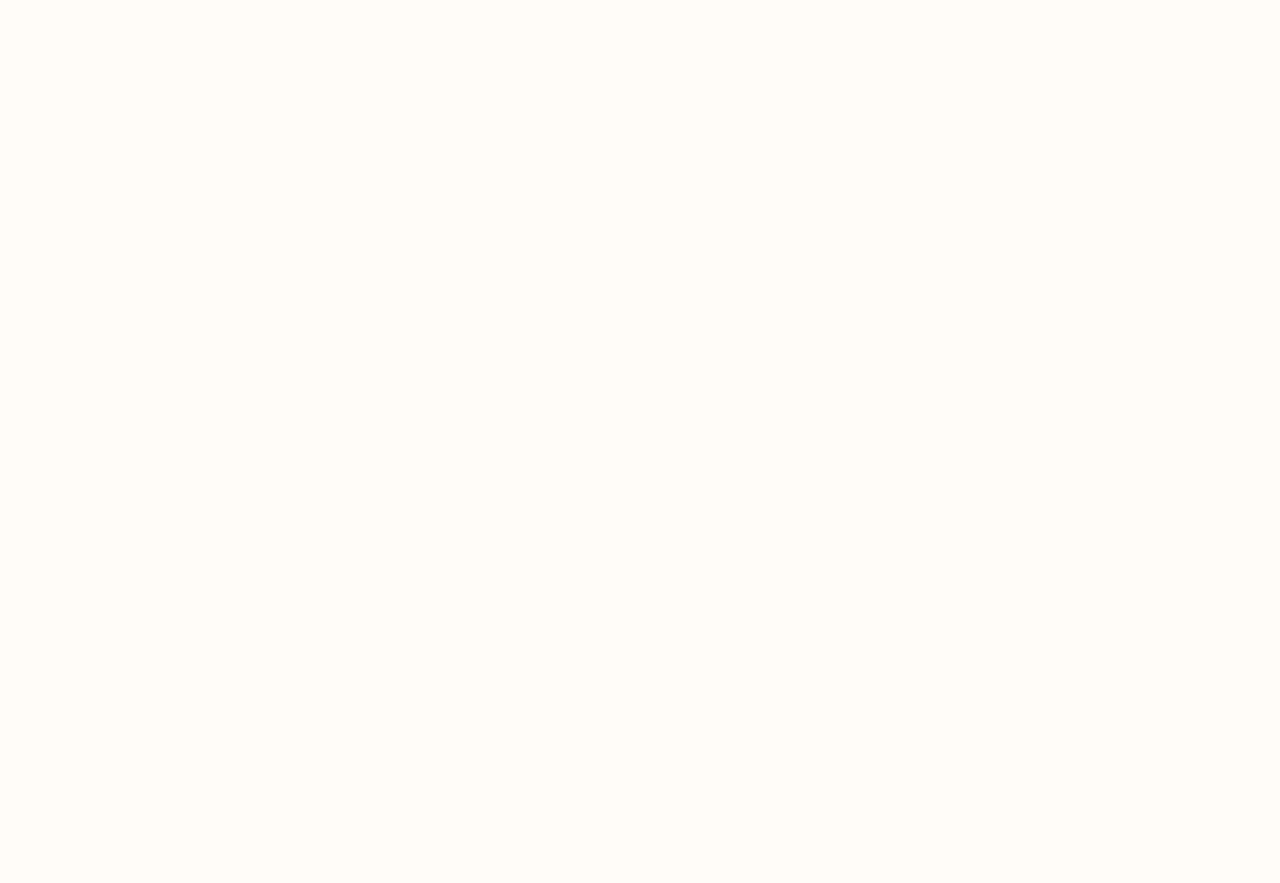
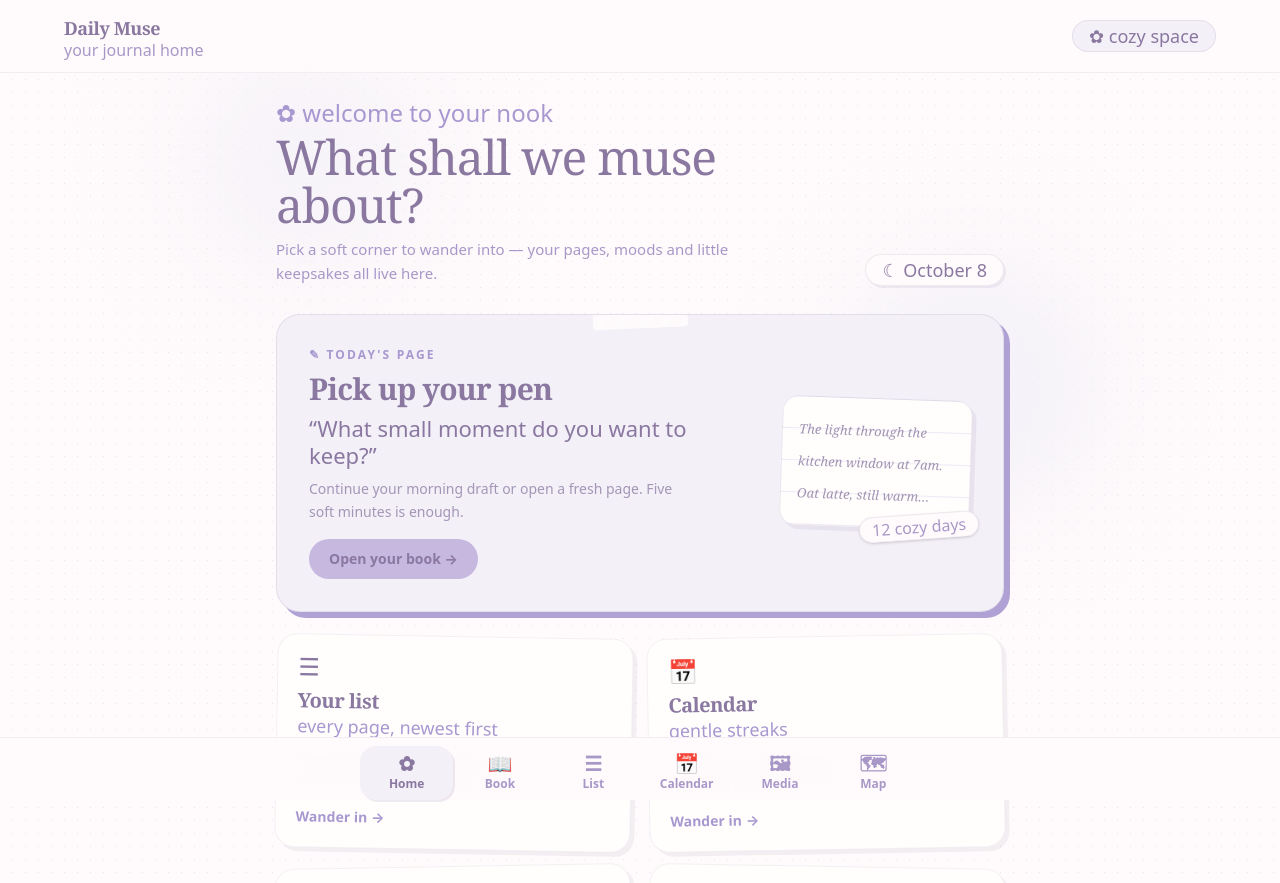
Before and after one commit to Fouziadola/daily_muse, a Next.js app: page /home in a window 1280 px wide. Before the commit this address had no page. Shown: the top 883 px of the page. Before the commit the page ends 800 px from the top, so only its background shows below. Built offline with nearby package versions, Linux system fonts and the light colour scheme.

Commit message:
Update Daily Muse UI and pages

```diff
--- a/app/globals.css
+++ b/app/globals.css
@@ -1,8 +1,8 @@
 @import "tailwindcss";
 
 :root {
-  --background: #fffcf8;
-  --foreground: #645055;
+  --background: #fffbfc;
+  --foreground: #8a78a0;
 }
 
 @theme inline {
@@ -14,7 +14,7 @@
 }
 
 @theme {
-  --color-cream: #fffcf8;
+  --color-cream: #fffbfc;
   --color-parchment: #fdf0f2;
   --color-linen: #f9d5d9;
   --color-sand: #f3c6cc;
@@ -26,11 +26,15 @@
   --color-sage: #e5b3b9;
   --color-sage-soft: #fbeff0;
   --color-sage-deep: #a67e84;
-  --color-espresso: #645055;
-  --color-cocoa: #8a787d;
+  --color-espresso: #8a78a0;
+  --color-cocoa: #a898c8;
   --color-latte: #bfa9ad;
   --color-gold: #d8a0a6;
   --color-blush: #feeef1;
+  --color-lavender-soft: #f3f0f8;
+  --color-lavender: #e6e3f2;
+  --color-lavender-deep: #c7b8e0;
+  --color-lavender-deeper: #a898d0;
 
   --font-display: ui-serif, Georgia, Cambria, "Times New Roman", Times, serif;
   --font-body: system-ui, -apple-system, BlinkMacSystemFont, "Segoe UI", Roboto, Helvetica, Arial, "Apple Color Emoji", "Segoe UI Emoji", sans-serif;
@@ -74,10 +78,10 @@ body {
 
 /* paper grain */
 .paper-grain {
-  background-color: #fffcf8;
+  background-color: #fffbfc;
   background-image:
     radial-gradient(#f3d3d8 0.7px, transparent 0.7px),
-    radial-gradient(#f3d3d8 0.5px, transparent 0.5px);
+    radial-gradient(#e6e3f2 0.5px, transparent 0.5px);
   background-size:
     26px 26px,
     13px 13px;
@@ -90,13 +94,13 @@ body {
   background-image: repeating-linear-gradient(
     transparent,
     transparent 31px,
-    rgba(215, 140, 150, 0.2) 31px,
-    rgba(215, 140, 150, 0.2) 32px
+    rgba(168, 152, 208, 0.2) 31px,
+    rgba(168, 152, 208, 0.2) 32px
   );
 }
 
 .dotted-bg {
-  background-image: radial-gradient(rgba(100, 80, 85, 0.12) 1.2px, transparent 1.2px);
+  background-image: radial-gradient(rgba(138, 120, 160, 0.12) 1.2px, transparent 1.2px);
   background-size: 18px 18px;
 }
 
@@ -116,6 +120,6 @@ body {
 }
 
 ::selection {
-  background: #f9d5d9;
-  color: #645055;
+  background: #c7b8e0;
+  color: #fffbfc;
 }
--- a/app/home/calendar/page.tsx
+++ b/app/home/calendar/page.tsx
@@ -7,7 +7,7 @@ const written = new Set([1, 4, 7, 12, 18, 21, 29]);
 export default function CalendarPage() {
   return (
     <section>
-      <p className="font-hand text-2xl text-rose-deep">📅 gentle streaks</p>
+      <p className="font-hand text-2xl text-lavender-deeper">📅 gentle streaks</p>
       <h1 className="mt-1 font-serif text-4xl font-medium tracking-tight">
         Calendar
       </h1>
@@ -15,7 +15,7 @@ export default function CalendarPage() {
         Pink dots = days you wrote. No pressure, just a soft trail.
       </p>
 
-      <div className="mt-6 rounded-[22px] border border-espresso/15 bg-[#fffefd] p-6 shadow-[8px_8px_0_rgba(100,80,85,0.12)]">
+      <div className="mt-6 rounded-[22px] border border-espresso/15 bg-[#fffefd] p-6 shadow-[8px_8px_0_rgba(138,120,160,0.12)]">
         <div className="flex items-center justify-between">
           <h2 className="font-serif text-xl font-semibold">October 2026</h2>
           <div className="flex gap-2">
@@ -57,9 +57,9 @@ export default function CalendarPage() {
                 aria-label={`Oct ${d}${has ? ", entry written" : ""}`}
                 className={`flex aspect-square flex-col items-center justify-center rounded-2xl border text-sm font-bold transition ${
                   isToday
-                    ? "border-espresso/20 bg-clay text-espresso"
+                    ? "border-espresso/20 bg-lavender-deep text-espresso"
                     : has
-                      ? "border-espresso/10 bg-rose-soft text-espresso"
+                      ? "border-espresso/10 bg-lavender-soft text-espresso"
                       : "border-transparent text-cocoa hover:bg-parchment"
                 }`}
               >
--- a/app/home/components/home-nav.tsx
+++ b/app/home/components/home-nav.tsx
@@ -4,6 +4,7 @@ import Link from "next/link";
 import { usePathname } from "next/navigation";
 
 const tabs = [
+  { href: "/home", label: "Home", icon: "✿" },
   { href: "/home/book", label: "Book", icon: "📖" },
   { href: "/home/list", label: "List", icon: "☰" },
   { href: "/home/calendar", label: "Calendar", icon: "📅" },
@@ -20,11 +21,9 @@ export default function HomeNav() {
       className="fixed inset-x-0 bottom-0 z-40 border-t border-espresso/10 bg-cream/90 backdrop-blur-md"
     >
       {/* safe-area padding for mobile */}
-      <div className="mx-auto grid max-w-xl grid-cols-5 px-2 pb-[env(safe-area-inset-bottom)] pt-2">
+      <div className="mx-auto grid max-w-xl grid-cols-6 px-2 pb-[env(safe-area-inset-bottom)] pt-2">
         {tabs.map((t) => {
-          const active =
-            pathname === t.href ||
-            (t.href === "/home/book" && pathname === "/home");
+          const active = pathname === t.href;
           return (
             <Link
               key={t.href}
@@ -32,7 +31,7 @@ export default function HomeNav() {
               aria-current={active ? "page" : undefined}
               className={`flex flex-col items-center gap-0.5 rounded-2xl px-2 py-2 text-xs font-bold transition ${
                 active
-                  ? "bg-rose-soft text-espresso shadow-[2px_2px_0_rgba(100,80,85,0.15)]"
+                  ? "bg-lavender-soft text-espresso shadow-[2px_2px_0_rgba(138,120,160,0.15)]"
                   : "text-cocoa hover:bg-parchment hover:text-espresso"
               }`}
             >
--- a/app/home/layout.tsx
+++ b/app/home/layout.tsx
@@ -10,7 +10,7 @@ export default function HomeLayout({
       {/* top bar — full-bleed so brand + cozy sit in page corners */}
       <header className="sticky top-0 z-40 border-b border-espresso/10 bg-cream/85 backdrop-blur-md">
         <div className="flex w-full items-center justify-between px-5 py-3.5 sm:px-10 lg:px-16">
-          <a href="/home/book" className="leading-tight">
+          <a href="/home" className="leading-tight">
             <span className="block font-serif text-lg font-semibold tracking-tight">
               Daily Muse
             </span>
@@ -18,7 +18,7 @@ export default function HomeLayout({
               your journal home
             </span>
           </a>
-          <span className="rounded-full border border-espresso/15 bg-rose-soft px-4 py-1.5 font-hand text-lg leading-none text-espresso">
+          <span className="rounded-full border border-espresso/15 bg-lavender-soft px-4 py-1.5 font-hand text-lg leading-none text-espresso">
             ✿ cozy space
           </span>
         </div>
--- a/app/home/list/page.tsx
+++ b/app/home/list/page.tsx
@@ -7,7 +7,7 @@ const entries = [
 export default function ListPage() {
   return (
     <section>
-      <p className="font-hand text-2xl text-rose-deep">☰ all entries</p>
+      <p className="font-hand text-2xl text-lavender-deeper">☰ all entries</p>
       <h1 className="mt-1 font-serif text-4xl font-medium tracking-tight">
         Your list
       </h1>
@@ -28,13 +28,13 @@ export default function ListPage() {
         {entries.map((e) => (
           <li
             key={e.date + e.title}
-            className="rounded-2xl border border-espresso/10 bg-[#fffefd] p-5 shadow-[4px_4px_0_rgba(100,80,85,0.1)] transition hover:-translate-y-0.5"
+            className="rounded-2xl border border-espresso/10 bg-[#fffefd] p-5 shadow-[4px_4px_0_rgba(138,120,160,0.1)] transition hover:-translate-y-0.5"
           >
             <div className="flex items-center justify-between gap-2">
               <p className="text-xs font-bold uppercase tracking-[0.18em] text-latte">
                 {e.date}
               </p>
-              <span className="rounded-full bg-rose-soft px-3 py-1 text-xs font-bold text-rose-deep">
+              <span className="rounded-full bg-lavender-soft px-3 py-1 text-xs font-bold text-lavender-deeper">
                 ● {e.mood}
               </span>
             </div>
--- a/app/home/media/page.tsx
+++ b/app/home/media/page.tsx
@@ -10,7 +10,7 @@ const items = [
 export default function MediaPage() {
   return (
     <section>
-      <p className="font-hand text-2xl text-rose-deep">🖼 little museum</p>
+      <p className="font-hand text-2xl text-lavender-deeper">🖼 little museum</p>
       <h1 className="mt-1 font-serif text-4xl font-medium tracking-tight">
         Media
       </h1>
@@ -22,7 +22,7 @@ export default function MediaPage() {
         {items.map((m, i) => (
           <figure
             key={m.label}
-            className={`rounded-2xl border border-espresso/10 bg-[#fffefd] p-5 text-center shadow-[4px_4px_0_rgba(100,80,85,0.1)] ${
+            className={`rounded-2xl border border-espresso/10 bg-[#fffefd] p-5 text-center shadow-[4px_4px_0_rgba(138,120,160,0.1)] ${
               i % 3 === 1 ? "rotate-1" : i % 3 === 2 ? "-rotate-1" : ""
             }`}
           >
--- a/app/home/page.tsx
+++ b/app/home/page.tsx
@@ -1,5 +1,173 @@
-import { redirect } from "next/navigation";
+import Link from "next/link";
+import { connection } from "next/server";
 
-export default function HomeIndex() {
-  redirect("/home/book");
+const features = [
+  {
+    href: "/home/list",
+    icon: "☰",
+    title: "Your list",
+    hand: "every page, newest first",
+    description:
+      "Search your soft archive by words, moods, or the little moments you kept.",
+    rotate: "rotate-1",
+  },
+  {
+    href: "/home/calendar",
+    icon: "📅",
+    title: "Calendar",
+    hand: "gentle streaks",
+    description:
+      "Pink dots mark the days you wrote. No pressure, just a soft trail.",
+    rotate: "-rotate-1",
+  },
+  {
+    href: "/home/media",
+    icon: "🖼",
+    title: "Little museum",
+    hand: "photos, scraps & stickers",
+    description:
+      "Pressed flowers, ticket stubs, café corners and other small treasures.",
+    rotate: "-rotate-1",
+  },
+  {
+    href: "/home/map",
+    icon: "🗺",
+    title: "Map",
+    hand: "where you felt it",
+    description:
+      "Your entries pinned to the places that held them, all in one view.",
+    rotate: "rotate-1",
+  },
+  {
+    href: "/home/write?mode=new",
+    icon: "✎",
+    title: "Fresh page",
+    hand: "start writing now",
+    description:
+      "Skip the choosing and open a blank page. Just you, the prompt, and a pen.",
+    rotate: "rotate-1",
+  },
+];
+
+function Tape({ className = "" }: { className?: string }) {
+  return (
+    <div
+      aria-hidden
+      className={`washi pointer-events-none absolute h-7 w-24 opacity-90 shadow-sm ${className}`}
+      style={{
+        clipPath:
+          "polygon(2% 0, 98% 4%, 100% 90%, 97% 100%, 3% 96%, 0 88%)",
+      }}
+    />
+  );
 }
+
+export default async function HomeIndex() {
+  await connection();
+  const dateLabel = new Date().toLocaleDateString("en-US", {
+    month: "long",
+    day: "numeric",
+  });
+
+  return (
+    <div className="relative">
+      <div
+        aria-hidden
+        className="pointer-events-none absolute -left-24 -top-16 h-64 w-64 rounded-full bg-lavender-soft/70 blur-3xl"
+      />
+      <div
+        aria-hidden
+        className="pointer-events-none absolute -right-24 top-40 h-64 w-64 rounded-full bg-lavender-soft blur-3xl"
+      />
+
+      <section className="relative">
+        <div className="flex flex-wrap items-end justify-between gap-3">
+          <div>
+            <p className="font-hand text-2xl text-lavender-deeper">
+              ✿ welcome to your nook
+            </p>
+            <h1 className="mt-1 max-w-xl font-serif text-4xl font-medium tracking-tight sm:text-5xl">
+              What shall we muse about?
+            </h1>
+            <p className="mt-2 max-w-lg text-[15px] leading-relaxed text-cocoa">
+              Pick a soft corner to wander into — your pages, moods and little
+              keepsakes all live here.
+            </p>
+          </div>
+          <span className="rounded-full border border-espresso/15 bg-cream px-4 py-1.5 font-hand text-lg leading-none text-espresso shadow-[2px_2px_0_rgba(138,120,160,0.12)]">
+            ☾ {dateLabel}
+          </span>
+        </div>
+
+        {/* featured — today's page */}
+        <Link
+          href="/home/book"
+          className="group relative mt-7 block overflow-hidden rounded-[24px] border border-espresso/15 bg-lavender-soft p-6 shadow-[6px_6px_0_rgba(168,152,208,0.9)] transition hover:-translate-y-0.5 sm:p-8"
+        >
+          <Tape className="left-1/2 top-[-14px] -translate-x-1/2 rotate-[-3deg] bg-cream" />
+          <div className="relative flex flex-col gap-6 sm:flex-row sm:items-center sm:justify-between">
+            <div className="max-w-sm">
+              <p className="text-xs font-bold uppercase tracking-[0.18em] text-lavender-deeper">
+                ✎ today&apos;s page
+              </p>
+              <h2 className="mt-2 font-serif text-2xl font-semibold tracking-tight sm:text-3xl">
+                Pick up your pen
+              </h2>
+              <p className="mt-2 font-hand text-[22px] leading-tight text-espresso">
+                “What small moment do you want to keep?”
+              </p>
+              <p className="mt-2 text-sm leading-relaxed text-espresso/75">
+                Continue your morning draft or open a fresh page. Five soft
+                minutes is enough.
+              </p>
+              <span className="mt-4 inline-flex items-center gap-1.5 rounded-full bg-lavender-deep px-5 py-2.5 text-sm font-bold text-espresso transition group-hover:bg-lavender-deeper">
+                Open your book →
+              </span>
+            </div>
+
+            <div className="relative w-full max-w-[190px] shrink-0 self-center">
+              <div className="paper-lines rotate-2 rounded-2xl border border-espresso/15 bg-[#fffefd] p-4 font-serif text-[13px] italic leading-[32px] text-espresso/80 shadow-[4px_4px_0_rgba(138,120,160,0.12)]">
+                The light through the kitchen window at 7am. Oat latte, still
+                warm…
+              </div>
+              <span className="absolute -bottom-3 -right-2 rotate-[-4deg] rounded-full border border-espresso/15 bg-cream px-3 py-1 font-hand text-base leading-none text-cocoa shadow-sm">
+                12 cozy days
+              </span>
+            </div>
+          </div>
+        </Link>
+
+        {/* feature cards */}
+        <div className="mt-6 grid gap-4 sm:grid-cols-2">
+          {features.map((f) => (
+            <Link
+              key={f.href}
+              href={f.href}
+              className={`group relative flex flex-col rounded-[20px] border border-espresso/10 bg-[#fffefd] p-5 shadow-[4px_4px_0_rgba(138,120,160,0.1)] transition hover:-translate-y-0.5 hover:rotate-0 hover:border-espresso/20 ${f.rotate}`}
+            >
+              <span aria-hidden className="text-2xl leading-none">
+                {f.icon}
+              </span>
+              <h3 className="mt-2 font-serif text-xl font-semibold tracking-tight">
+                {f.title}
+              </h3>
+              <p className="font-hand text-lg leading-tight text-lavender-deeper">
+                {f.hand}
+              </p>
+              <p className="mt-2 flex-1 text-sm leading-relaxed text-cocoa">
+                {f.description}
+              </p>
+              <span className="mt-4 inline-flex items-center gap-1 text-sm font-bold text-lavender-deeper transition group-hover:text-espresso">
+                Wander in <span aria-hidden>→</span>
+              </span>
+            </Link>
+          ))}
+        </div>
+
+        <p className="mt-7 text-center font-hand text-xl text-cocoa">
+          come as you are — no streaks to keep, just pages to hold ✿
+        </p>
+      </section>
+    </div>
+  );
+}
```
Also changed, not shown: app/components/auth-modal.tsx (+9 -9 lines), app/home/book/page.tsx (+6 -6 lines), app/home/map/page.tsx (+6 -6 lines), app/home/write/write-client.tsx (+4 -4 lines), app/page.tsx (+28 -28 lines).
